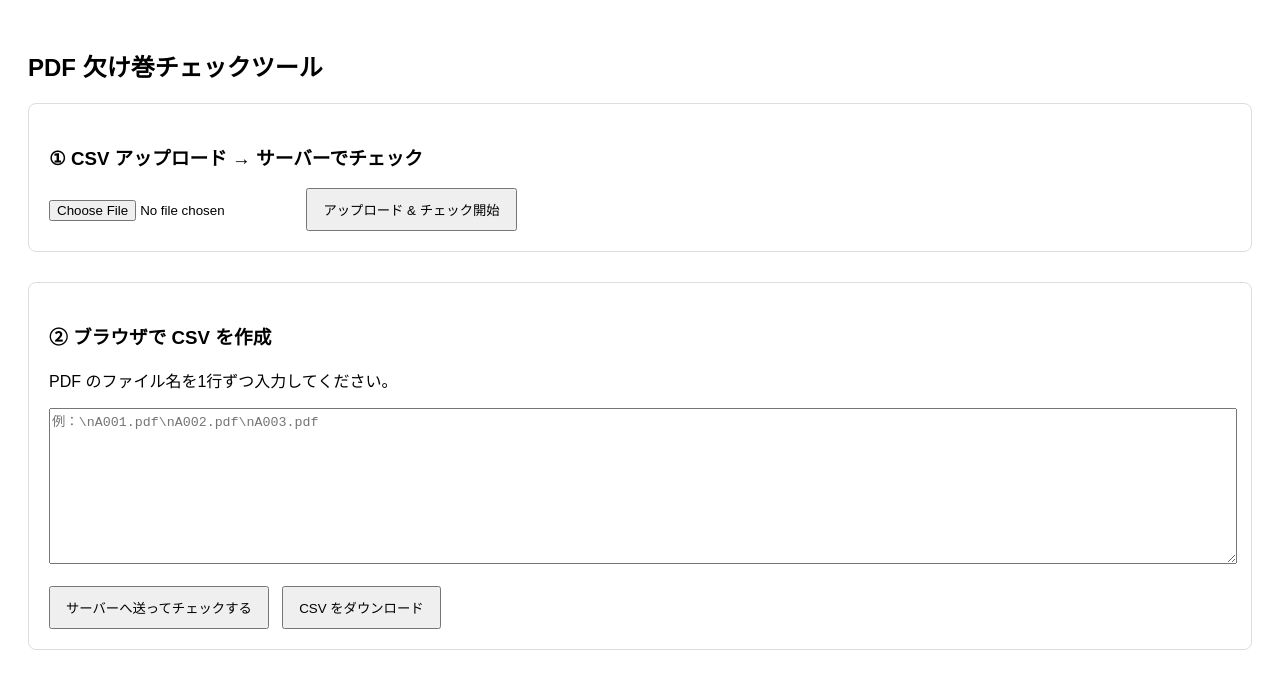
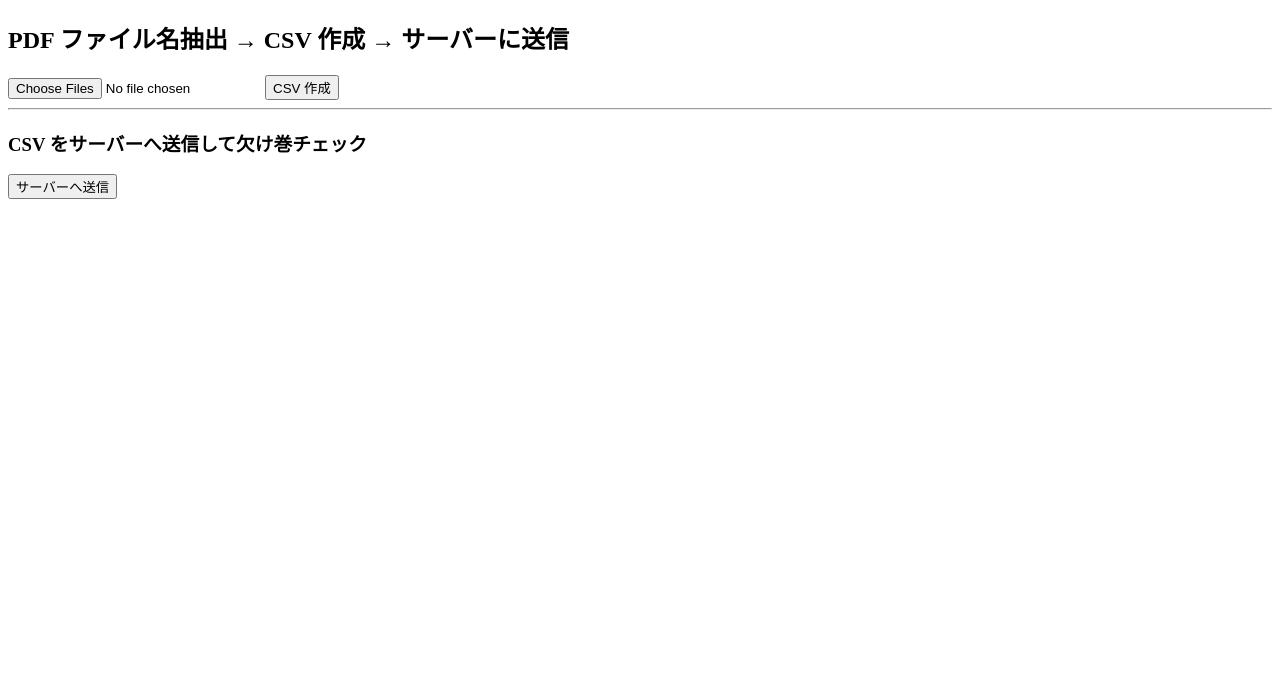
Before and after one commit to daichi-asleep/pdf-missing-check, a website: page public/index.html in a window 1280 px wide. Drawn offline with Linux system fonts and the light colour scheme.

Commit message:
Refactor index.html for PDF Missing Checker

```diff
--- a/public/index.html
+++ b/public/index.html
@@ -1,84 +1,78 @@
 <!DOCTYPE html>
 <html>
 <head>
-  <meta charset="UTF-8">
-  <title>PDF リスト CSV チェック</title>
-  <style>
-    body { font-family: Arial, sans-serif; padding: 20px; }
-    .box { margin-bottom: 30px; padding: 20px; border: 1px solid #ddd; border-radius: 8px; }
-    button { padding: 10px 15px; cursor: pointer; }
-    textarea { width: 100%; height: 150px; }
-  </style>
+<meta charset="utf-8" />
+<title>PDF Missing Checker</title>
 </head>
+
 <body>
+<h2>PDF ファイル名抽出 → CSV 作成 → サーバーに送信</h2>
 
-<h2>PDF 欠け巻チェックツール</h2>
+<!-- フォルダ選択 -->
+<input type="file" id="folderPicker" webkitdirectory multiple />
+<button id="makeCsvBtn">CSV 作成</button>
 
-<!-- CSV アップロード（既存機能） -->
-<div class="box">
-  <h3>① CSV アップロード → サーバーでチェック</h3>
-  <form action="/upload" method="post" enctype="multipart/form-data">
-    <input type="file" name="pdfcsv" accept=".csv" required>
-    <button type="submit">アップロード & チェック開始</button>
-  </form>
-</div>
+<!-- CSV ダウンロード用 -->
+<a id="downloadLink" style="display:none;">CSV をダウンロード</a>
 
+<hr>
 
-<!-- CSV 作成エリア（ブラウザ上で入力 → サーバーに送信 or ダウンロード） -->
-<div class="box">
-  <h3>② ブラウザで CSV を作成</h3>
-  <p>PDF のファイル名を1行ずつ入力してください。</p>
-  <textarea id="csvText" placeholder="例：\nA001.pdf\nA002.pdf\nA003.pdf"></textarea>
-  <br><br>
+<!-- CSV をサーバーへ送信 -->
+<h3>CSV をサーバーへ送信して欠け巻チェック</h3>
+<button id="sendToServerBtn">サーバーへ送信</button>
 
-  <button onclick="sendToServer()">サーバーへ送ってチェックする</button>
-  &nbsp;
-  <button onclick="downloadCSV()">CSV をダウンロード</button>
-</div>
+<pre id="result"></pre>
 
 <script>
-  // CSV をダウンロードする処理
-  function downloadCSV() {
-    const text = document.getElementById("csvText").value.trim();
-    if (!text) {
-      alert("CSV の内容が空です。");
-      return;
+let csvContent = "";
+let csvBlob = null;
+
+document.getElementById("makeCsvBtn").onclick = () => {
+    const files = document.getElementById("folderPicker").files;
+    const pdfList = [];
+
+    for (const f of files) {
+        if (f.name.toLowerCase().endsWith(".pdf")) {
+            pdfList.push(f.name);
+        }
     }
 
-    const blob = new Blob([text], { type: "text/csv" });
-    const url = URL.createObjectURL(blob);
-    const a = document.createElement("a");
-    a.href = url;
-    a.download = "pdf_list.csv";
-    a.click();
-    URL.revokeObjectURL(url);
-  }
-
-  // CSV をサーバーに直接 POST → チェック開始
-  async function sendToServer() {
-    const text = document.getElementById("csvText").value.trim();
-    if (!text) {
-      alert("CSV の内容が空です。");
-      return;
+    if (pdfList.length === 0) {
+        alert("PDF が見つかりません");
+        return;
     }
 
+    csvContent = pdfList.join("\n");
+    csvBlob = new Blob([csvContent], { type: "text/csv" });
+
+    // ダウンロードボタン生成
+    const url = URL.createObjectURL(csvBlob);
+    const link = document.getElementById("downloadLink");
+    link.href = url;
+    link.download = "pdf_list.csv";
+    link.style.display = "inline-block";
+    link.textContent = "CSV をダウンロード";
+
+    alert("CSV を作成しました（ダウンロード or サーバー送信できます）");
+};
+
+// サーバーへ送信
+document.getElementById("sendToServerBtn").onclick = async () => {
+    if (!csvBlob) {
+        alert("先に CSV を作成してください");
+        return;
+    }
     const formData = new FormData();
-    const blob = new Blob([text], { type: "text/csv" });
-
-    // サーバー側で受け取る名前は "pdfcsv"
-    formData.append("pdfcsv", blob, "input.csv");
+    formData.append("pdfcsv", csvBlob, "pdf_list.csv");
 
     const res = await fetch("/upload", {
-      method: "POST",
-      body: formData
+        method: "POST",
+        body: formData
     });
 
-    if (res.redirected) {
-      window.location.href = res.url;
-    } else {
-      alert("サーバーへの送信に失敗しました。");
-    }
-  }
+    const text = await res.text();
+    document.getElementById("result").textContent = text;
+};
 </script>
 
 </body>
```
